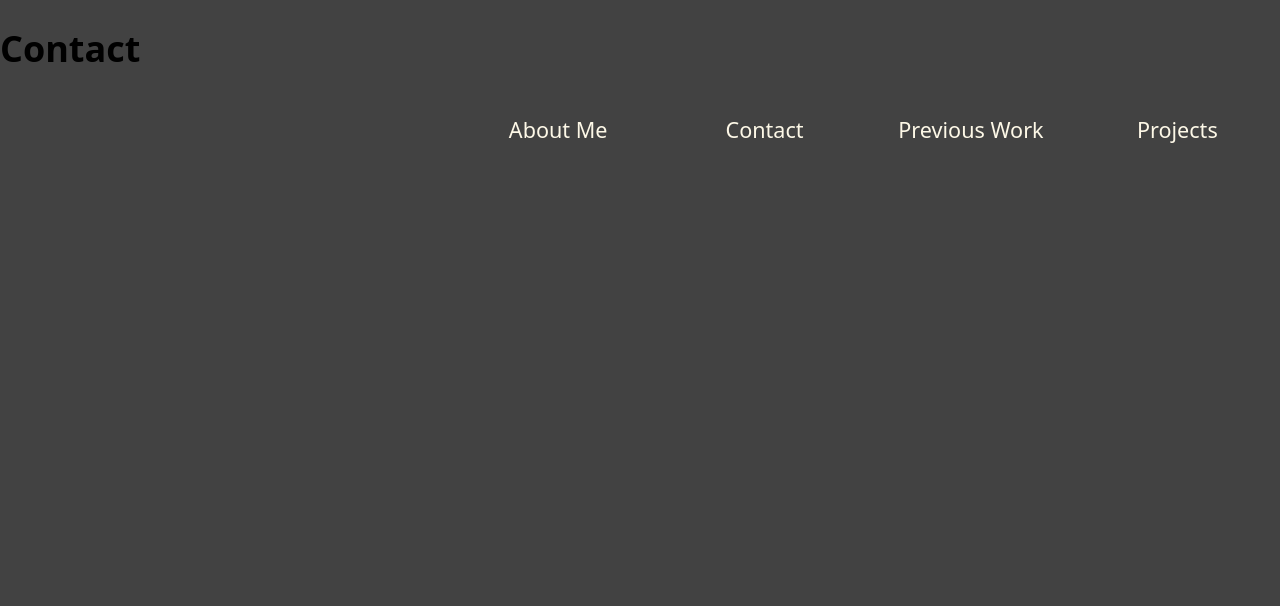
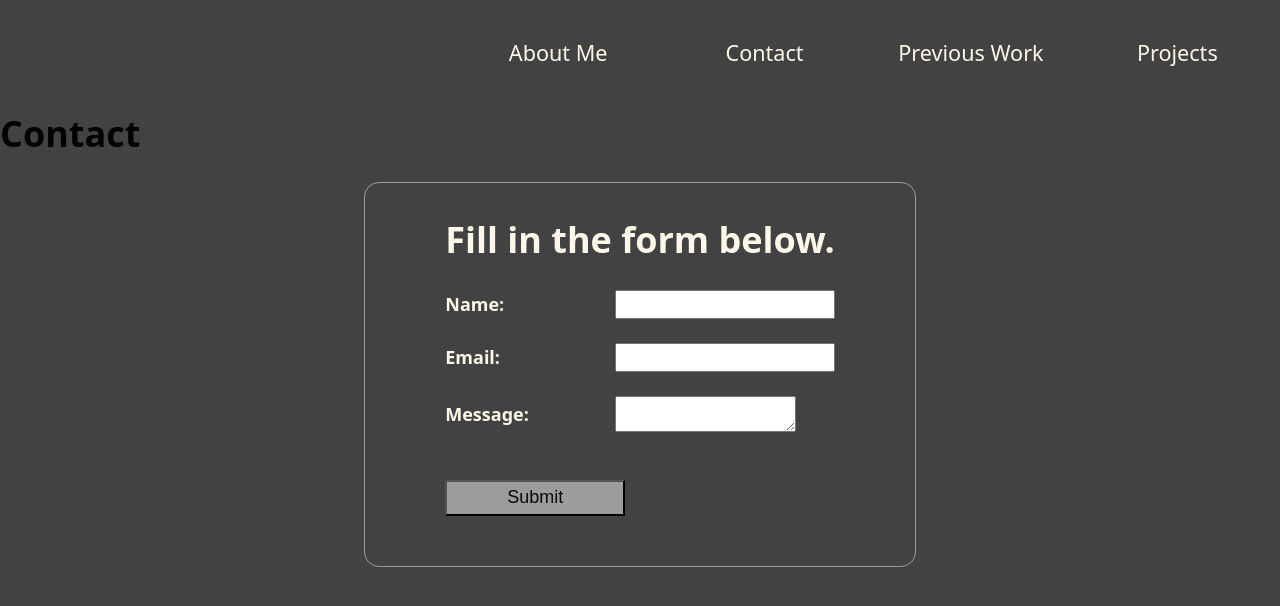
Before and after one commit to trumandaniels/Portfolio, a plain HTML site: page contact.html in a window 1280 px wide. Drawn offline with Linux system fonts and the light colour scheme.

Commit message:
Added Contact Form

```diff
--- a/contact.html
+++ b/contact.html
@@ -7,10 +7,38 @@
     <title>Contact</title>
     <link rel="stylesheet" href="styles.css" />
     <script defer src="navbar.js"></script>
+    <script defer src="form.js"></script>
   </head>
   <body>
     <main>
       <h1>Contact</h1>
+      <section class="form-section">
+        <form action="/submit">
+          <p class="form-instruct">Fill in the form below.</p>
+          <div class="form-group">
+            <label for="name">Name:</label>
+            <input type="text" id="name" name="name" required />
+          </div>
+          <br />
+
+          <div class="form-group">
+            <label for="email">Email:</label>
+            <input type="email" id="email" name="email" required />
+          </div>
+          <br />
+
+          <div class="form-group">
+            <label for="message">Message:</label>
+            <textarea id="message" name="message" required></textarea>
+          </div>
+          <br />
+
+          <br />
+          <div class="buttons">
+            <button type="submit" class="button">Submit</button>
+          </div>
+        </form>
+      </section>
     </main>
   </body>
 </html>
--- /dev/null
+++ b/form.js
@@ -0,0 +1,8 @@
+let form = document.querySelector("form");
+form.addEventListener("submit", (event) => {
+    event.preventDefault();
+    console.log('========= Form Submission =========');
+    console.log('Name:', form.elements.name.value);
+    console.log('Email:', form.elements.email.value);
+    console.log('Message:', form.elements.message.value);
+});
--- a/navbar.js
+++ b/navbar.js
@@ -29,4 +29,4 @@ largeScreenNavbar.className = 'navbar large-screen-navbar';
 largeScreenNavbar.appendChild(navList);
 
 header.appendChild(largeScreenNavbar);
-document.body.appendChild(header);
+document.body.insertBefore(header, document.body.firstChild); //make header
--- a/styles.css
+++ b/styles.css
@@ -2,6 +2,7 @@
     --black: #080808;
     --white: #fefefe;
     --gray: #424242;
+    --light-gray: #9c9c9c;
     --orange: #fccd5f;
     --cream: #fdf8e7;
   }
@@ -16,9 +17,11 @@ html {
 body {
     margin: 0;
     padding: 0;
+    padding-top: 20px;
     background-color: var(--gray);
 }
 
+ /* Navbar Stuff */
 
 .navbar {
     display: flex;
@@ -56,3 +59,68 @@ body {
     border: 2px solid var(--orange);
     border-radius: 30px;
   }
+
+  /* Form Stuff */
+
+  .form-instruct {
+    color: var(--cream);
+    font-weight: bold;
+    font-size: 2em;
+    margin: 0.2em auto;
+    padding-bottom: 0.5em;
+  }
+
+  .form-section {
+    display: flex;
+    justify-content: center;
+    flex-wrap: wrap;
+    border: 1px solid var(--light-gray);
+    border-radius: 15px;
+    width: 550px;
+    margin: 0 auto;
+    padding-top: 25px;
+    padding-bottom: 50px;
+    color: var(--cream);
+  }
+
+  .form-group {
+    display: flex;
+    align-items: center;
+  }
+
+  .form-group label {
+    margin-right: 20px;
+    width: 150px;
+    font-weight: bold;
+  }
+
+  .form-group input {
+    padding: 5px;
+    flex: 1;
+  }
+
+
+  .buttons {
+    display: flex;
+    align-items: center;
+    gap: 0.2em;
+  }
+
+  .buttons .button {
+    text-align: center;
+    outline: none;
+    width: 10em;
+    height: 2em;
+    padding-right: 1em;
+    padding-left: 1em;
+    font-size: 1em;
+  }
+
+  .buttons button[type="submit"] {
+    background-color: var(--light-gray);
+    color: var(--black);
+  }
+
+  .buttons button[type="submit"]:hover {
+    background-color: var(--orange);
+  }
```
